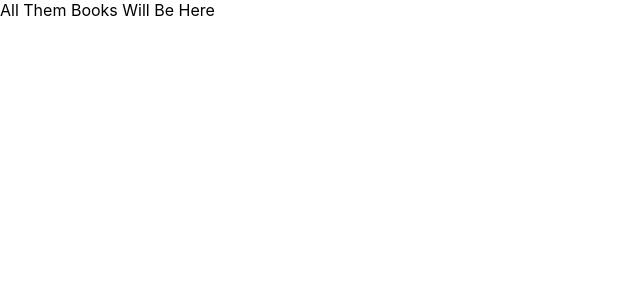
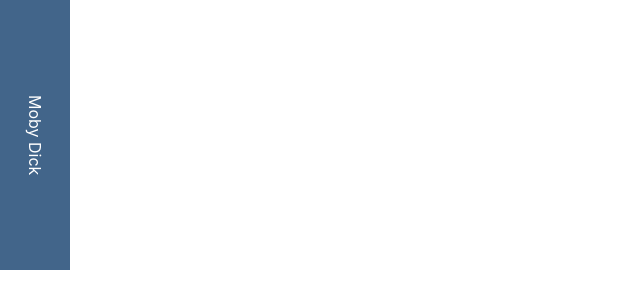
Before and after one commit to nwestallen/digital-bookshelf-fe, a React (Create React App) app: page /library in a window 1280 px wide. Shown: the top 308 px of the page, without its empty margins (0-640 px from the left). Built offline with nearby package versions, Linux system fonts and the light colour scheme.

Commit message:
creates Book component

```diff
--- a/package.json
+++ b/package.json
@@ -11,6 +11,7 @@
     "react-dom": "^17.0.2",
     "react-router-dom": "^5.2.0",
     "react-scripts": "4.0.3",
+    "styled-components": "^5.3.0",
     "web-vitals": "^1.1.2"
   },
   "scripts": {
--- /dev/null
+++ b/src/components/Book.js
@@ -0,0 +1,28 @@
+
+import React from 'react';
+import styled from 'styled-components';
+
+const BookDiv = styled.div`
+    color: white;
+    writing-mode: vertical-rl;
+    padding: 10px;
+    width: 50px;
+    display: flex;
+    justify-content: center;
+    align-items: center;
+    background-color: #42658aff;
+    height: 250px;
+`;
+
+const  Book = props =>  {
+
+    const { title } = props
+
+    return (
+        <BookDiv>
+            {title}
+        </BookDiv>
+    )
+};
+
+export default Book;
--- a/src/components/Library.js
+++ b/src/components/Library.js
@@ -1,9 +1,10 @@
 import React from 'react';
+import Book from './Book';
 
 const Library = props => {
     return (
         <div>
-            All Them Books Will Be Here
+            <Book title='Moby Dick'/>
         </div>
     )
 };
```
Also changed, not shown: 1 other file (tests, documents, lock files or other folders).
